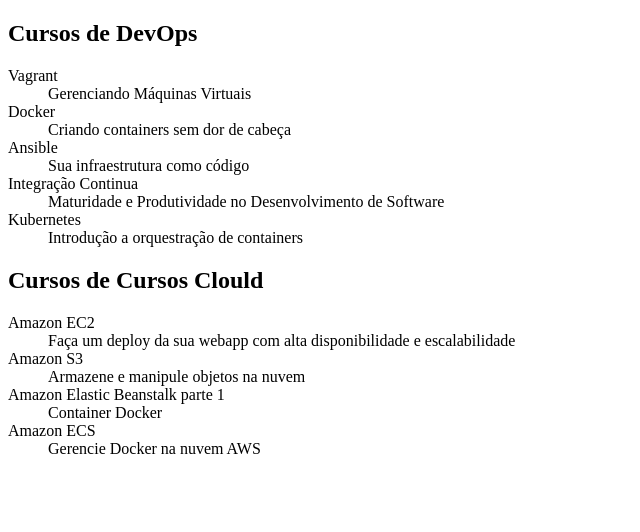
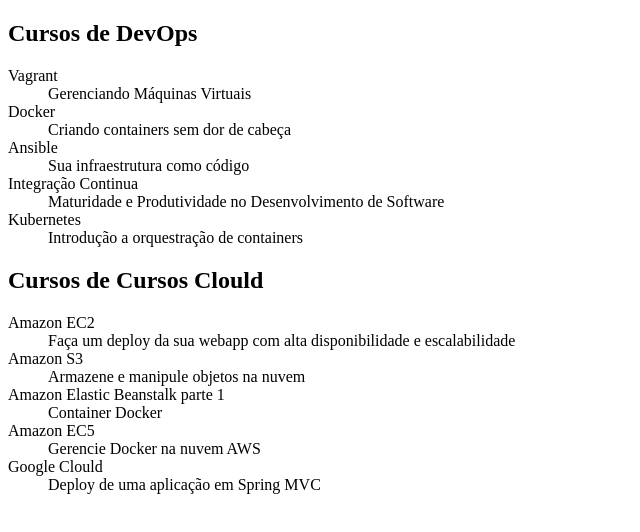
Before and after one commit to TONSILVA/Segundo-Reposit-rio, a plain HTML site: page index.html in a window 1280 px wide. Shown: the whole page, without its empty margins (0-640 px from the left). Drawn offline with Linux system fonts and the light colour scheme.

Commit message:
Cursos de Google Cloud adicionado

```diff
--- a/index.html
+++ b/index.html
@@ -40,8 +40,13 @@
     <dt>Amazon Elastic Beanstalk parte 1</dt>
     <dd>Container Docker</dd>
 
-    <dt>Amazon ECS</dt>
+    <dt>Amazon EC5</dt>
     <dd>Gerencie Docker na nuvem AWS</dd>
+
+    <dt>Google Clould</dt>
+    <dd>Deploy de uma aplicação em Spring MVC</dd>
+
+
 
 
 
```
